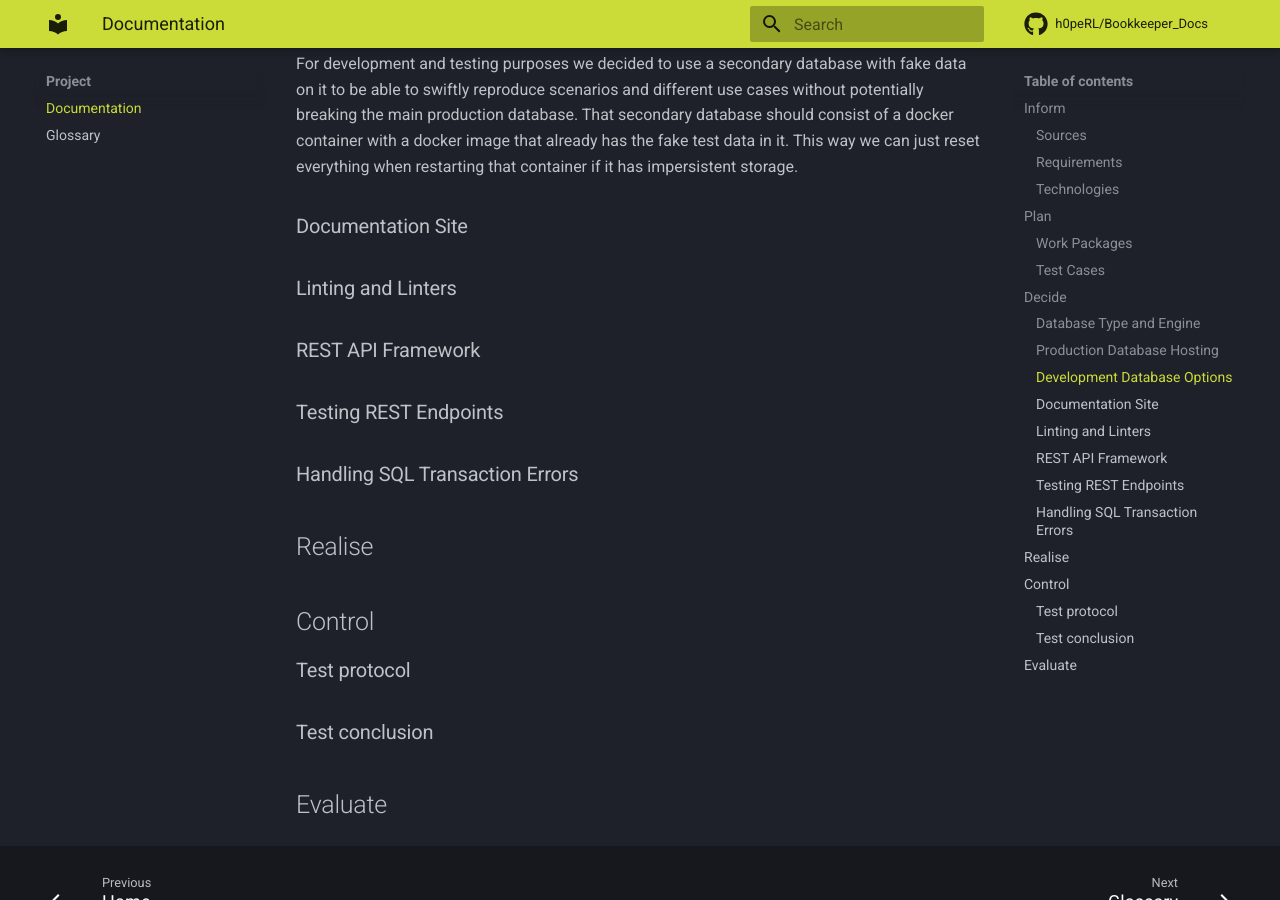
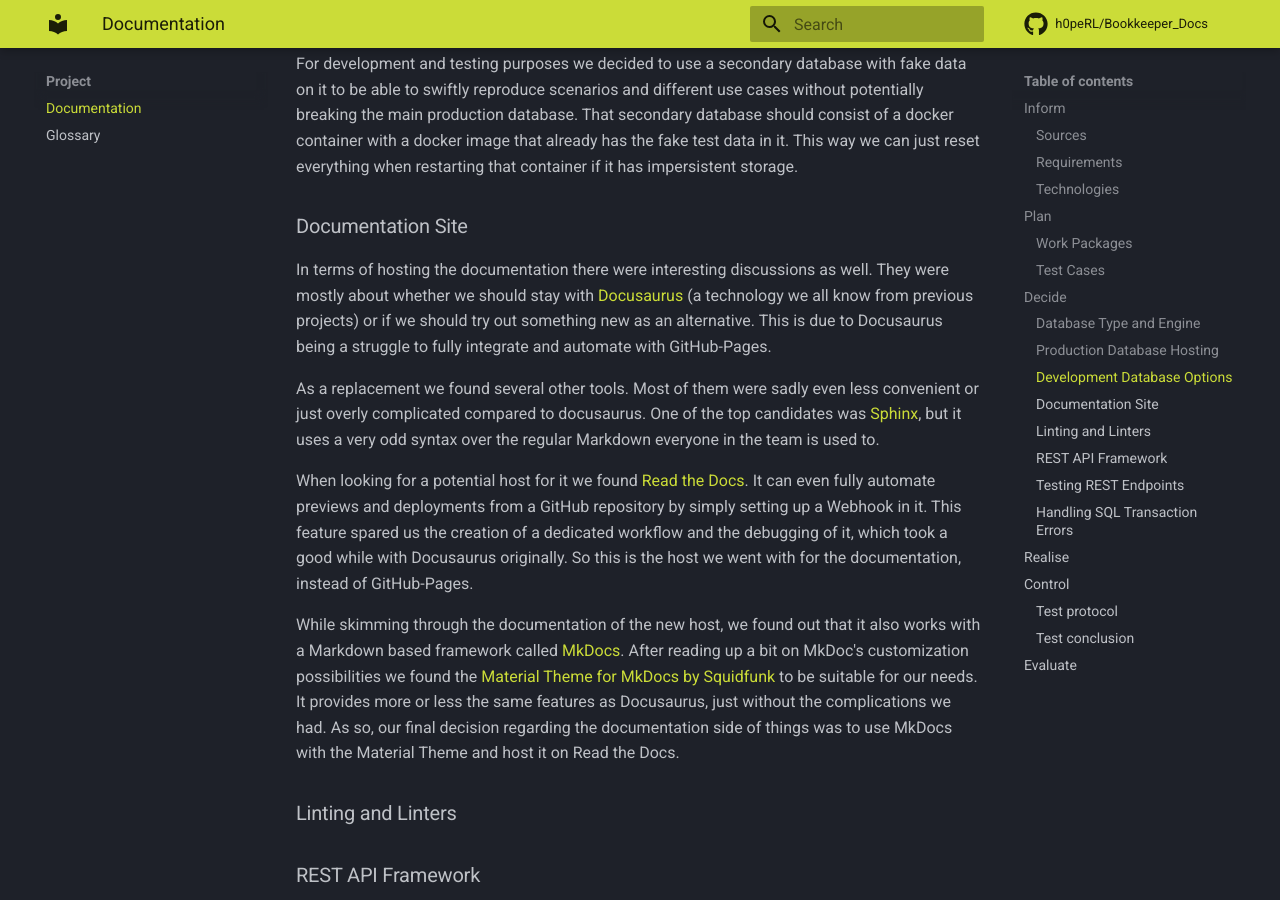
Before and after one commit to h0peRL/Bookkeeper_Docs, an MkDocs documentation site: the page built from docs/project/documentation.md, in a window 1280 px wide and 900 px high, scrolled down 3874 px. Built offline with MkDocs 1.6.1 and Material for MkDocs 9.7.7, drawn with Linux system fonts in a browser that asks for light colours; comment, search, counter and statistics services are not loaded.

Commit message:
decide on docs

```diff
--- a/docs/project/documentation.md
+++ b/docs/project/documentation.md
@@ -97,6 +97,14 @@ For development and testing purposes we decided to use a secondary database with
 
 ### Documentation Site
 
+In terms of hosting the documentation there were interesting discussions as well. They were mostly about whether we should stay with [Docusaurus](https://docusaurus.io/) (a technology we all know from previous projects) or if we should try out something new as an alternative. This is due to Docusaurus being a struggle to fully integrate and automate with GitHub-Pages.
+
+As a replacement we found several other tools. Most of them were sadly even less convenient or just overly complicated compared to docusaurus. One of the top candidates was [Sphinx](https://www.sphinx-doc.org/en/master/), but it uses a very odd syntax over the regular Markdown everyone in the team is used to.
+
+When looking for a potential host for it we found [Read the Docs](https://about.readthedocs.com/?ref=readthedocs.com). It can even fully automate previews and deployments from a GitHub repository by simply setting up a Webhook in it. This feature spared us the creation of a dedicated workflow and the debugging of it, which took a good while with Docusaurus originally. So this is the host we went with for the documentation, instead of GitHub-Pages.
+
+While skimming through the documentation of the new host, we found out that it also works with a Markdown based framework called [MkDocs](https://www.mkdocs.org/). After reading up a bit on MkDoc's customization possibilities we found the [Material Theme for MkDocs by Squidfunk](https://squidfunk.github.io/mkdocs-material/) to be suitable for our needs. It provides more or less the same features as Docusaurus, just without the complications we had. As so, our final decision regarding the documentation side of things was to use MkDocs with the Material Theme and host it on Read the Docs.
+
 ### Linting and Linters
 
 ### REST API Framework
```
